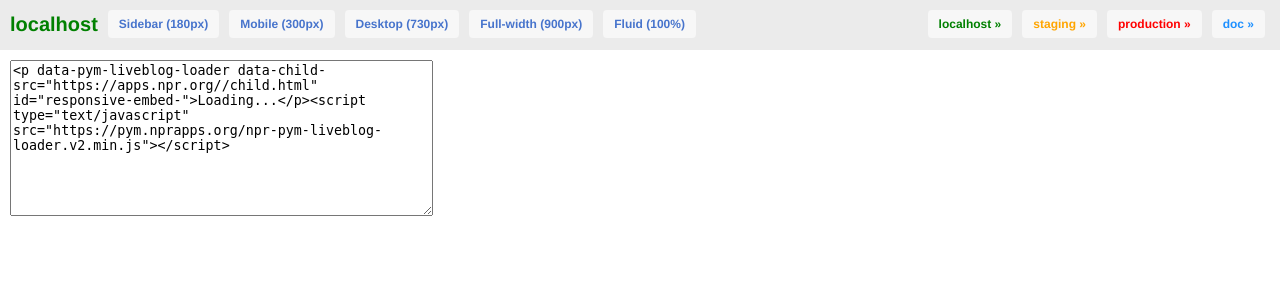
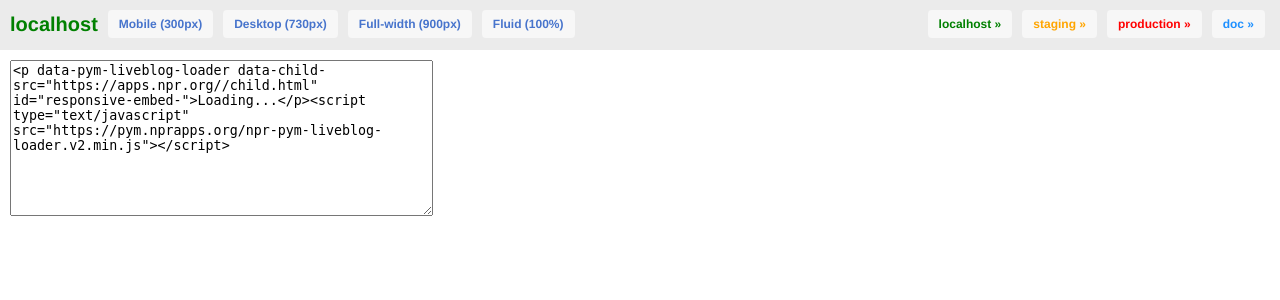
Before and after one commit to nprapps/liveblog, a Flask app: template templates/_base.html in a window 1280 px wide. Shown: the top 300 px of the page. Run offline with Flask 2, Linux system fonts and the light colour scheme; the template is opened without the code that fills it, so the values that code supplies are empty; some libraries are stand-ins or nearby versions.

Commit message:
Remove sidebar width option

```diff
--- a/templates/_base.html
+++ b/templates/_base.html
@@ -120,10 +120,6 @@
         </div>
 
         <div class="segment">
-            <a id="resize-sidebar" class="btn" href="#">Sidebar (180px)</a>
-        </div>
-
-        <div class="segment">
             <a id="resize-mobile" class="btn" href="#">Mobile (300px)</a>
         </div>
 
@@ -178,17 +174,10 @@
 
 
 <script type="text/javascript">
-        var resizeSidebarEl = document.querySelector('#resize-sidebar');
         var resizeMobileEl = document.querySelector('#resize-mobile');
         var resizeDesktopEl = document.querySelector('#resize-desktop');
         var resizeFluidEl = document.querySelector('#resize-fluid');
         var previewWrapperEl = document.querySelector('#preview-wrapper');
-        resizeSidebarEl.addEventListener('click', function(e) {
-            e.preventDefault();
-            previewWrapperEl.style.width = '180px';
-            window.dispatchEvent(new Event('resize'));
-            window.location.hash = 'sidebar';
-        });
         resizeMobileEl.addEventListener('click', function(e) {
             e.preventDefault();
             previewWrapperEl.style.width = '300px';
@@ -207,9 +196,7 @@
             window.dispatchEvent(new Event('resize'));
             window.location.hash = 'fluid';
         });
-        if (window.location.hash == '#sidebar') {
-            previewWrapperEl.style.width = '180px';
-        } else if (window.location.hash == '#mobile') {
+        if (window.location.hash == '#mobile') {
             previewWrapperEl.style.width = '300px';
         } else if (window.location.hash == '#desktop') {
             previewWrapperEl.style.width = '730px';
```
